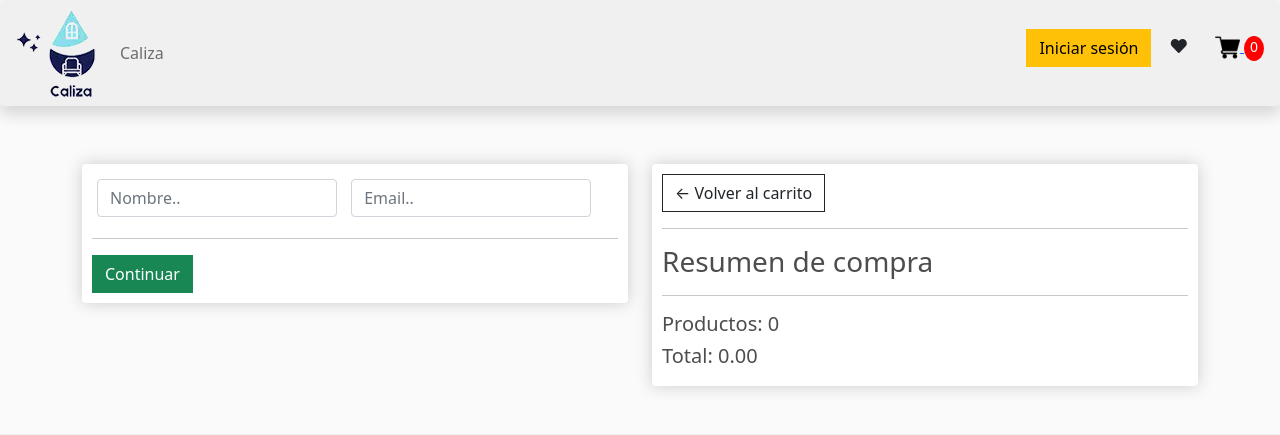
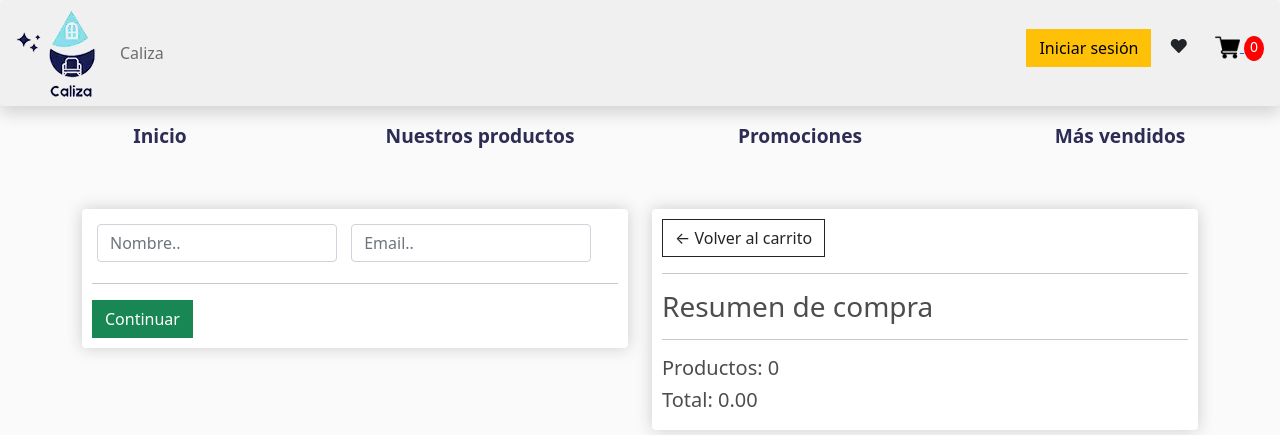
Before and after one commit to daniellobaton/CalizaInfoVI, a Django app: page /checkout/ in a window 1280 px wide. Shown: the top 435 px of the page. Run offline with Django 4.2, Linux system fonts and the light colour scheme; tables that the repository leaves empty hold one stand-in row (values such as "Sample post"); some libraries are stand-ins or nearby versions.

Commit message:
Se añade la barra de secciones del sitio web. También se añade la template masVendidos

```diff
--- a/caliza/templates/caliza/index.html
+++ b/caliza/templates/caliza/index.html
@@ -88,7 +88,7 @@
 <body>
 
   <nav class="navbar navbar-expand-lg fondo-principal navbar-light
-   shadow p-1 mb-5 rounded">
+   shadow p-1 mb-3 rounded">
     <div class="container-fluid">
       <a class="navbar-brand" href="{% url 'store' %}"><img src="../../../static/img/logoCalizaPequeno.webp" alt=""></a>
       <button class="navbar-toggler" type="button" data-bs-toggle="collapse" data-bs-target="#navbarSupportedContent" aria-controls="navbarSupportedContent" aria-expanded="false" aria-label="Toggle navigation">
@@ -111,6 +111,28 @@
       </div>
     </div>
   </nav>
+
+  <div class="container-fluid mb-5">
+    <div class="row">
+
+      <div class="col-3 text-center">
+        <a class="link-secciones" href="{% url 'store' %}">Inicio</a>
+      </div>
+
+      <div class="col-3 text-center">
+        <a class="link-secciones" href="{% url 'ourProducts' %}">Nuestros productos</a>
+      </div>
+
+      <div class="col-3 text-center">
+        <a class="link-secciones" href="{% url 'promos' %}">Promociones</a>
+      </div>
+
+      <div class="col-3 text-center">
+        <a class="link-secciones" href="{% url 'store' %}">Más vendidos</a>
+      </div>
+
+    </div>
+  </div>
 
   <div class="container">
 
--- a/caliza/urls.py
+++ b/caliza/urls.py
@@ -12,4 +12,5 @@ urlpatterns = [
     path('process_order/', views.processOrder, name='process_order'),
     path('individual_product/', views.individual, name='individual_product'),
     path('promos/', views.promos, name='promos'),
+    path('masVendidos/', views.masVendidos, name='masVendidos'),
 ]
--- a/caliza/views.py
+++ b/caliza/views.py
@@ -59,6 +59,15 @@ def promos(request):
     context = {'items': items, 'order': order, 'cartItems': cartItems}
     return render(request, 'caliza/promos.html', context)
 
+def masVendidos(request):
+    data = cartData(request)
+    cartItems = data['cartItems']
+    order = data['order']
+    items = data['items']
+
+    context = {'items': items, 'order': order, 'cartItems': cartItems}
+    return render(request, 'caliza/masVendidos.html', context)
+
 def updateItem(request):
     data = json.loads(request.body)
     productId = data['productId']
--- a/src/scss/layout/_index.scss
+++ b/src/scss/layout/_index.scss
@@ -3,3 +3,4 @@
 @forward 'navbar';
 @forward 'nuestrosProductos';
 @forward 'carrito';
+@forward 'secciones';
--- /dev/null
+++ b/src/scss/layout/_secciones.scss
@@ -0,0 +1,9 @@
+@use 'base/variables' as v;
+
+.link-secciones{
+
+    text-decoration: none;
+    color: v.$principal;
+    font-weight: 600;
+    font-size: 1.2rem;
+}
--- a/static/css/app.css
+++ b/static/css/app.css
@@ -125,3 +125,10 @@ h1, h2, h3, h4, h5, h6 {
   float: right;
   margin: 0 0.5rem;
 }
+
+.link-secciones {
+  text-decoration: none;
+  color: #2C2C54;
+  font-weight: 600;
+  font-size: 1.2rem;
+}
```
Also changed, not shown: caliza/templates/caliza/masVendidos.html (added, +7 -0 lines).
